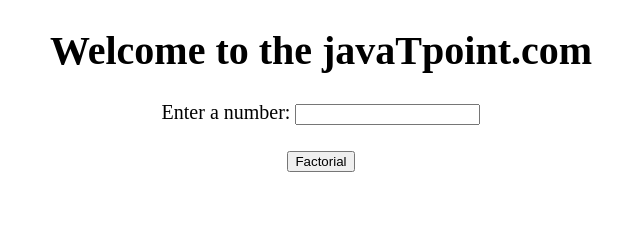
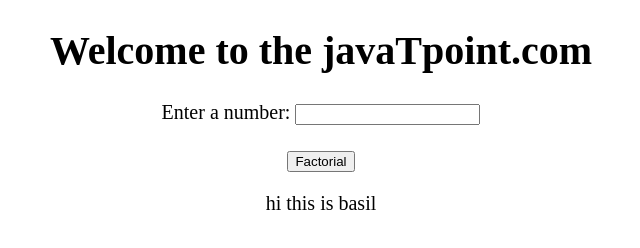
Before and after one commit to basilll007/test, a plain HTML site: page indiex.html in a window 1280 px wide. Shown: the whole page, without its empty margins (319-959 px from the left). Drawn offline with Linux system fonts and the light colour scheme.

Commit message:
updated one

```diff
--- a/indiex.html
+++ b/indiex.html
@@ -21,5 +21,6 @@
 document.getElementById("res").innerHTML = "The factorial of the number " + i + " is: " + f ;
 }
 </script>
+  <p> hi this is basil </p>
 </body>
 </html>
```
